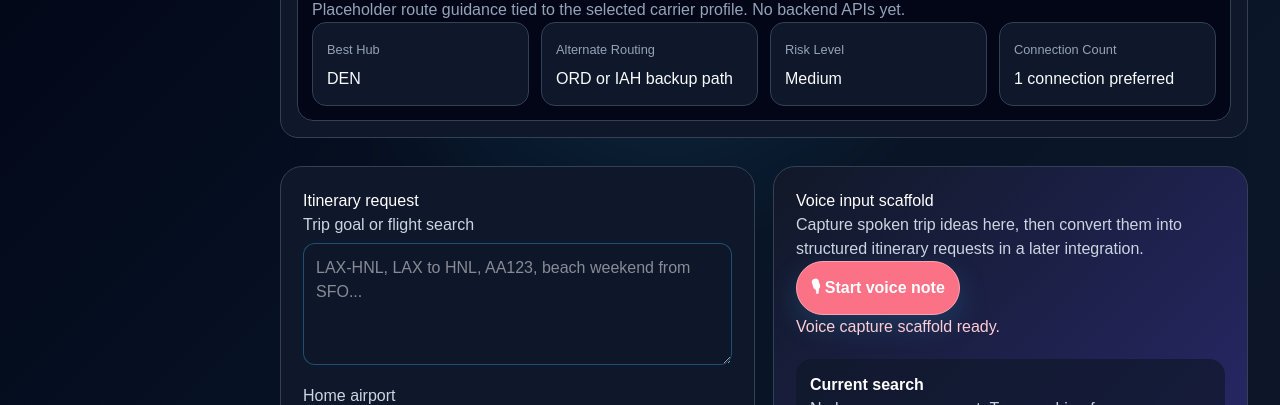
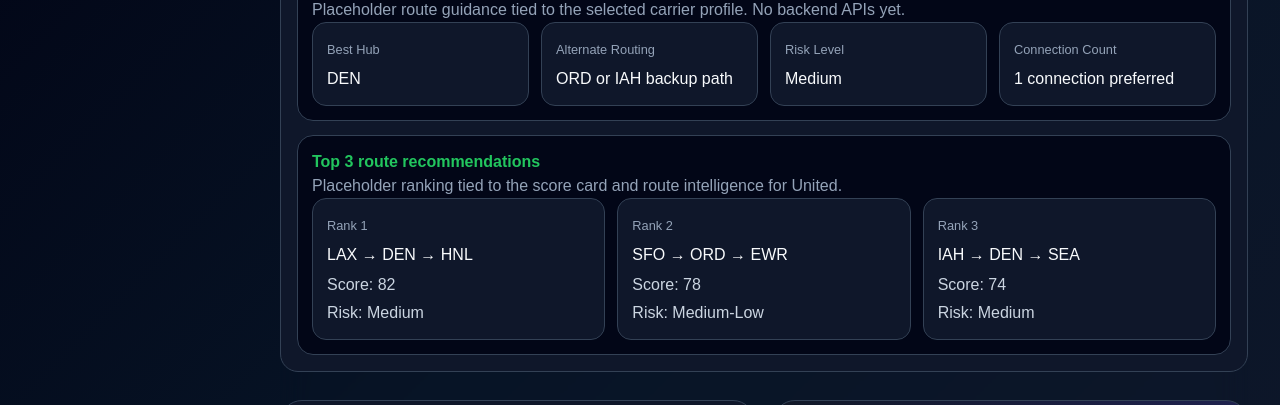
Before and after one commit to richlafayette-creator/nonrev-app, a Next.js app: page /plan in a window 1280 px wide. Shown: the part 900-1305 px from the top of the page. Built offline with nearby package versions, Linux system fonts and the light colour scheme; no server answers; the database is empty.

Commit message:
Add route recommendation ranking

```diff
--- a/app/plan/page.tsx
+++ b/app/plan/page.tsx
@@ -165,6 +165,22 @@ export default function PlanPage() {
                 <article key={label} style={{ border: '1px solid #334155', borderRadius: 14, padding: 14, background: '#0f172a' }}>
                   <small style={{ color: '#94a3b8' }}>{label}</small>
                   <h3 style={{ color: '#f8fafc', margin: '6px 0 0' }}>{value}</h3>
+                </article>
+              ))}
+            </div>
+          </section>
+          <section style={{ border: '1px solid #334155', borderRadius: 16, padding: 14, background: '#020617', marginTop: 14 }}>
+            <strong style={{ color: '#22c55e' }}>Top 3 route recommendations</strong>
+            <p style={{ color: '#94a3b8' }}>
+              Placeholder ranking tied to the score card and route intelligence for {scoringScaffold.selectedCarrier}.
+            </p>
+            <div style={{ display: 'grid', gridTemplateColumns: 'repeat(auto-fit, minmax(180px, 1fr))', gap: 12 }}>
+              {scoringScaffold.routeRecommendations.map((recommendation) => (
+                <article key={`${recommendation.rank}-${recommendation.route}`} style={{ border: '1px solid #334155', borderRadius: 14, padding: 14, background: '#0f172a' }}>
+                  <small style={{ color: '#94a3b8' }}>Rank {recommendation.rank}</small>
+                  <h3 style={{ color: '#f8fafc', margin: '6px 0' }}>{recommendation.route}</h3>
+                  <p style={{ margin: 0, color: '#cbd5e1' }}>Score: {recommendation.score}</p>
+                  <p style={{ margin: '4px 0 0', color: '#cbd5e1' }}>Risk: {recommendation.risk}</p>
                 </article>
               ))}
             </div>
--- a/lib/carrierScope.ts
+++ b/lib/carrierScope.ts
@@ -23,7 +23,7 @@ export const carrierFamilyMembers: Record<SupportedCarrierValue, string[]> = {
   'alaska-group': alaskaGroupAirlines
 }
 
-export const carrierScoringProfiles: Record<Exclude<SupportedCarrierValue, 'all'>, { label: string; weights: Record<string, string>; routeIntelligence: Record<string, string> }> = {
+export const carrierScoringProfiles: Record<Exclude<SupportedCarrierValue, 'all'>, { label: string; weights: Record<string, string>; routeIntelligence: Record<string, string>; routeRecommendations: { rank: number; route: string; score: string; risk: string }[] }> = {
   united: {
     label: 'United',
     weights: {
@@ -37,7 +37,12 @@ export const carrierScoringProfiles: Record<Exclude<SupportedCarrierValue, 'all'
       'Alternate Routing': 'ORD or IAH backup path',
       'Risk Level': 'Medium',
       'Connection Count': '1 connection preferred'
-    }
+    },
+    routeRecommendations: [
+      { rank: 1, route: 'LAX → DEN → HNL', score: '82', risk: 'Medium' },
+      { rank: 2, route: 'SFO → ORD → EWR', score: '78', risk: 'Medium-Low' },
+      { rank: 3, route: 'IAH → DEN → SEA', score: '74', risk: 'Medium' }
+    ]
   },
   delta: {
     label: 'Delta',
@@ -52,7 +57,12 @@ export const carrierScoringProfiles: Record<Exclude<SupportedCarrierValue, 'all'
       'Alternate Routing': 'MSP or DTW backup path',
       'Risk Level': 'Medium-Low',
       'Connection Count': '1 connection preferred'
-    }
+    },
+    routeRecommendations: [
+      { rank: 1, route: 'LAX → ATL → FLL', score: '84', risk: 'Medium-Low' },
+      { rank: 2, route: 'SFO → MSP → JFK', score: '79', risk: 'Medium' },
+      { rank: 3, route: 'SEA → DTW → BOS', score: '76', risk: 'Medium' }
+    ]
   },
   'alaska-group': {
     label: 'Alaska Group',
@@ -67,7 +77,12 @@ export const carrierScoringProfiles: Record<Exclude<SupportedCarrierValue, 'all'
       'Alternate Routing': 'PDX, SFO, or HNL backup path',
       'Risk Level': 'Medium',
       'Connection Count': '0-1 connections preferred'
-    }
+    },
+    routeRecommendations: [
+      { rank: 1, route: 'SEA → HNL', score: '83', risk: 'Medium' },
+      { rank: 2, route: 'PDX → SEA → OGG', score: '80', risk: 'Medium' },
+      { rank: 3, route: 'SFO → HNL → KOA', score: '77', risk: 'Medium-High' }
+    ]
   }
 }
 
@@ -97,6 +112,7 @@ export function getCarrierScoringScaffold(value: string) {
     members: family.members,
     weights: profile.weights,
     routeIntelligence: profile.routeIntelligence,
+    routeRecommendations: profile.routeRecommendations,
     breakdown: [
       { label: 'Overall Score', value: '82', note: `Placeholder composite score for ${family.label}` },
       { label: 'Hub Strength', value: '8/10', note: `Weight ${profile.weights['Hub Strength']} · Hub signal scaffold treats ${family.members.join(' + ')} as ${family.label}` },
```
